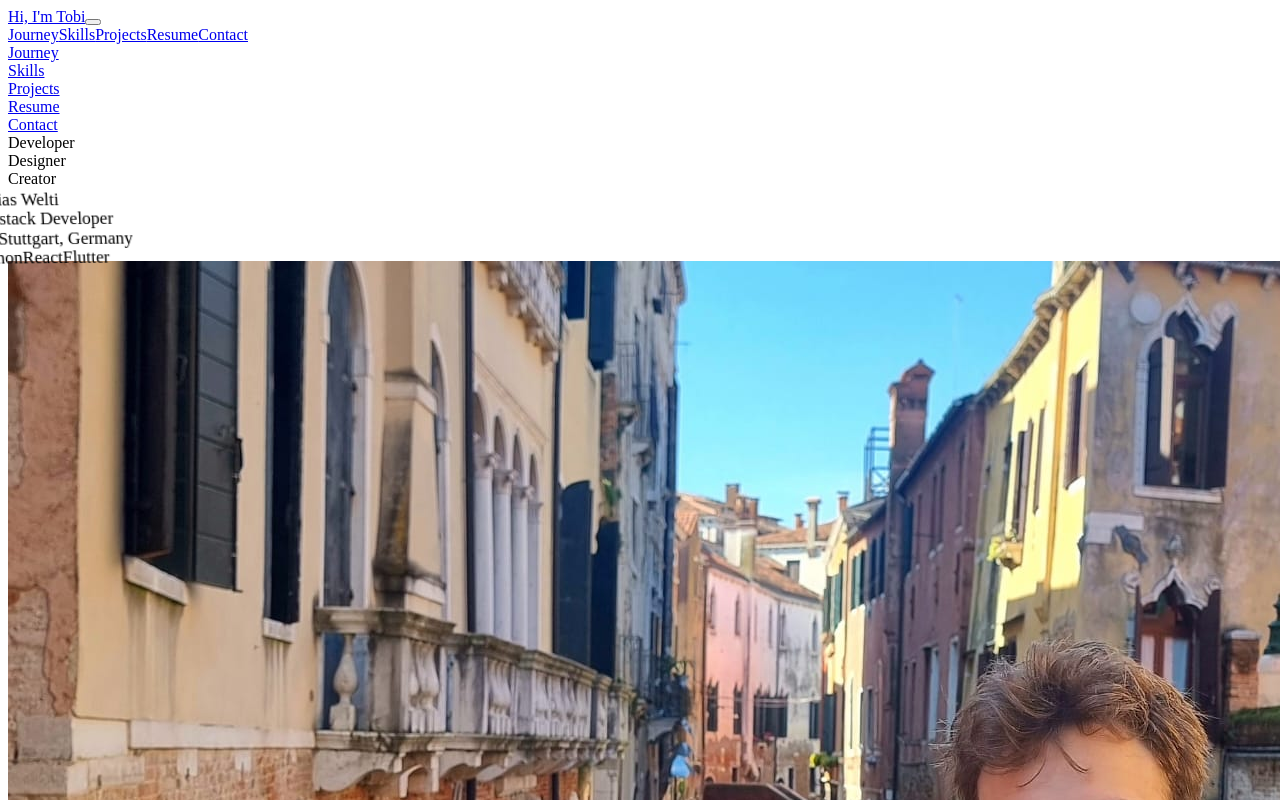
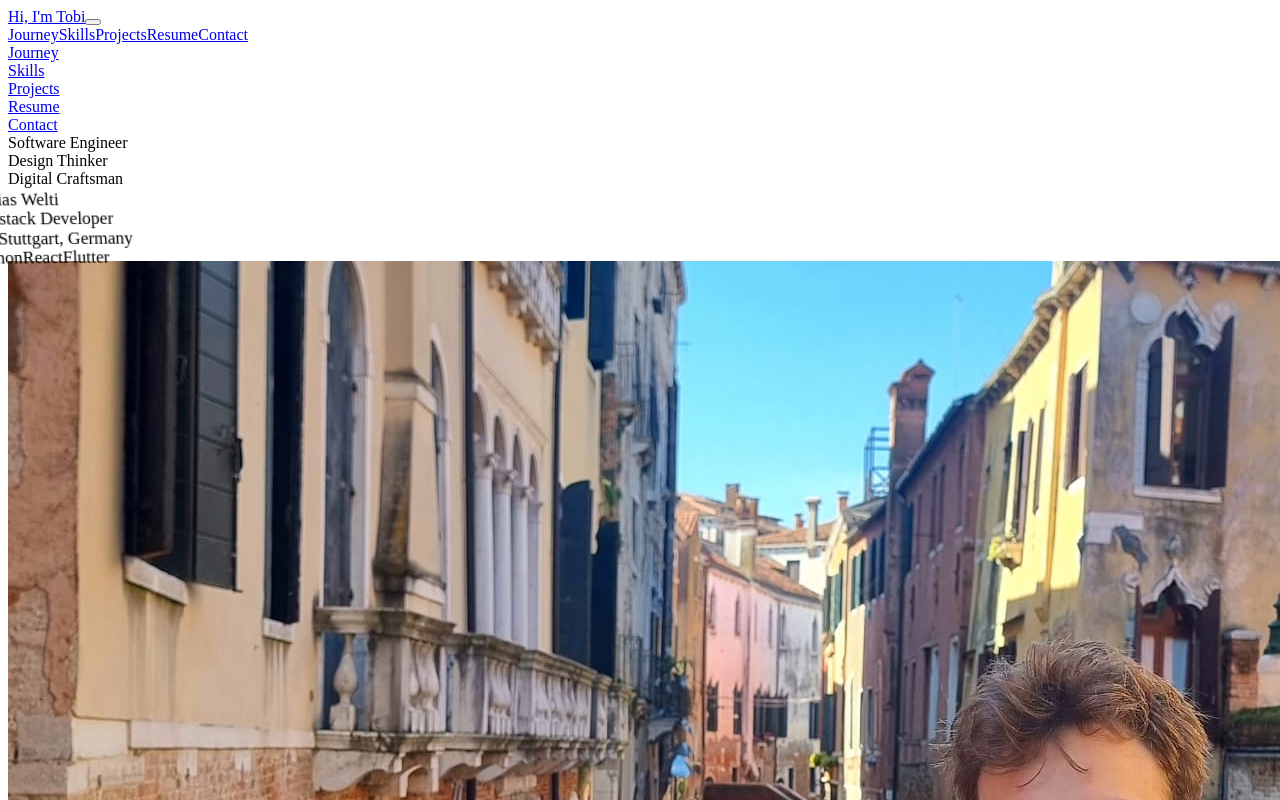
Before and after one commit to weltitob/personal_website_clean, a React (Vite) app: page / in a window 1280 px wide. Shown: the top 800 px of the page. Built offline with nearby package versions, Linux system fonts and the light colour scheme.

Commit message:
Update hero badges for improved role representation and adjust profile card positioning for better visual overlap

```diff
--- a/src/components/Hero.tsx
+++ b/src/components/Hero.tsx
@@ -116,15 +116,15 @@ const Hero = () => {
         <div className="hero-badges">
           <div className="tech-badge">
             <div className="tech-badge-icon"></div>
-            <span className="tech-badge-text">Developer</span>
+            <span className="tech-badge-text">Software Engineer</span>
           </div>
           <div className="tech-badge">
             <div className="tech-badge-icon"></div>
-            <span className="tech-badge-text">Designer</span>
+            <span className="tech-badge-text">Design Thinker</span>
           </div>
           <div className="tech-badge">
             <div className="tech-badge-icon"></div>
-            <span className="tech-badge-text">Creator</span>
+            <span className="tech-badge-text">Digital Craftsman</span>
           </div>
         </div>
 
--- a/src/index.css
+++ b/src/index.css
@@ -1013,7 +1013,7 @@ p {
 /* Card positioned behind image */
 .profile-card-behind {
   position: absolute;
-  top: 30px; /* Moved down to overlap with the image */
+  top: 60px; /* Moved further down to create more overlap with the image */
   left: -40px;
   width: 200px;
   border-radius: 12px;
@@ -1459,7 +1459,7 @@ p {
   }
 
   .profile-card-behind {
-    top: -20px;
+    top: 30px;
     left: -20px;
     width: 170px;
     padding: 0.75rem;
```
